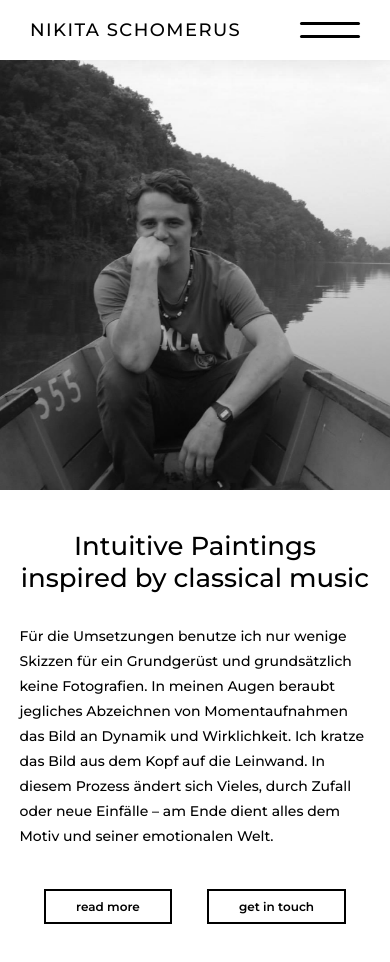
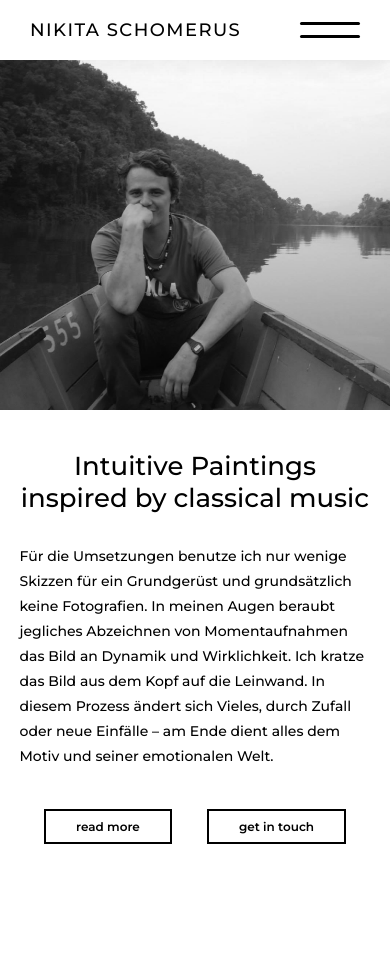
Before and after one commit to JuicyCodeDev/NickArtistitPortfolio, a Next.js app: page /about in a window 390 px wide. Shown: the top 962 px of the page. After the commit the page ends 906 px from the top, so only its background shows below. Built offline with nearby package versions, Linux system fonts and the light colour scheme.

Commit message:
about testing

```diff
--- a/styles/About.module.css
+++ b/styles/About.module.css
@@ -100,7 +100,7 @@
 
   .image {
     width: 100%;
-    height: 430px;
+    height: 350px;
     object-fit: cover;
     object-position: 20% center;
   }
```
